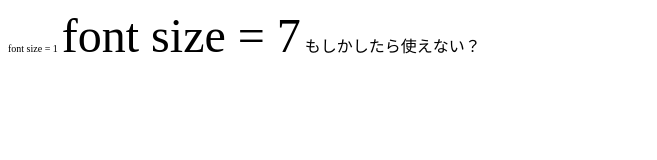
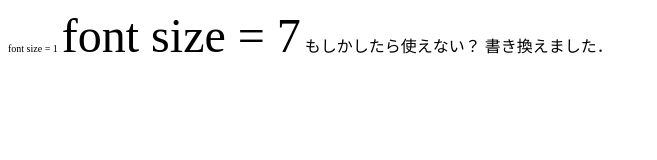
Before and after one commit to sakashitatsubasa/221205073-test, a plain HTML site: page index.html in a window 1280 px wide. Shown: the whole page, without its empty margins (0-657 px from the left). Drawn offline with Linux system fonts and the light colour scheme.

Commit message:
ちょっと書き換えてみました
内容は適当です

```diff
--- a/index.html
+++ b/index.html
@@ -8,5 +8,6 @@
     <font size=1>font size = 1</font>
     <font size=7>font size = 7</font>
     もしかしたら使えない？
+    書き換えました．
   </body>
 </html>
```
